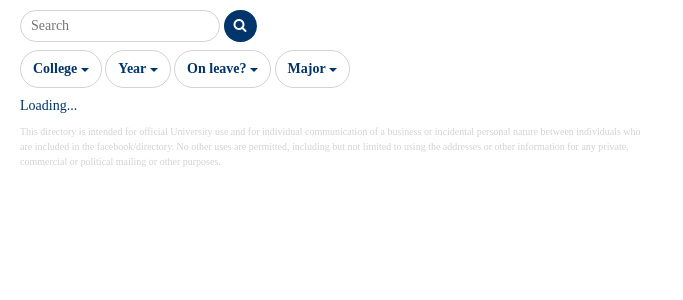
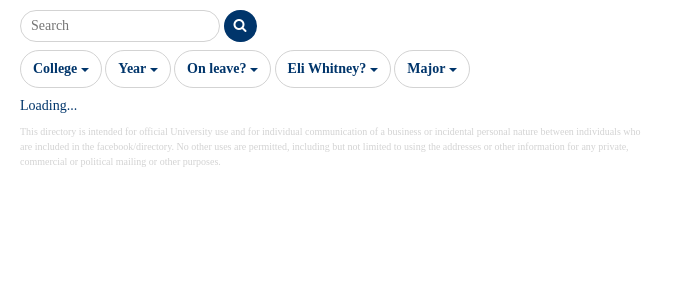
Before and after one commit to Yalies/api, a Flask app: template app/templates/index.html in a window 1280 px wide. Shown: the part 108-408 px from the top of the page, without its empty margins (0-683 px from the left). Run offline with Flask 2, Linux system fonts and the light colour scheme; the template is opened without the code that fills it, so the values that code supplies are empty; parts of the project's set-up code (start-up, migrations or seed data) failed here and were passed over; some web fonts are replaced.

Commit message:
Add Eli Whitney filter

```diff
--- a/app/routes.py
+++ b/app/routes.py
@@ -83,6 +83,7 @@ def index():
     years = list(range(current_year, current_year + 5))
     years.append('')
     leave = ['Yes', 'No']
+    eli_whitney = ['Yes', 'No']
     """"
     entryways = db.session.query(distinct(Student.entryway)).order_by(Student.entryway)
     floors = db.session.query(distinct(Student.floor)).order_by(Student.floor)
@@ -96,7 +97,7 @@ def index():
     rooms = untuple(rooms)
     """
     return render_template('index.html', colleges=colleges,
-                           years=years, leave=leave, majors=majors)
+                           years=years, leave=leave, eli_whitney=eli_whitney, majors=majors)
                            #building_codes=building_codes, entryways=entryways, floors=floors, suites=suites, rooms=rooms, states=states
 
 
--- a/app/templates/index.html
+++ b/app/templates/index.html
@@ -8,6 +8,7 @@
         {% with name = "college", items = colleges %}{% include "_section.html" %}{% endwith %}
         {% with name = "year", items = years, default = "Other" %}{% include "_section.html" %}{% endwith %}
         {% with name = "leave", items = leave, header = "On leave?" %}{% include "_section.html" %}{% endwith %}
+        {% with name = "eli_whitney", items = eli_whitney, header = "Eli Whitney?" %}{% include "_section.html" %}{% endwith %}
         {% with name = "major", items = majors %}{% include "_section.html" %}{% endwith %}
     </div>
 </div>
```
